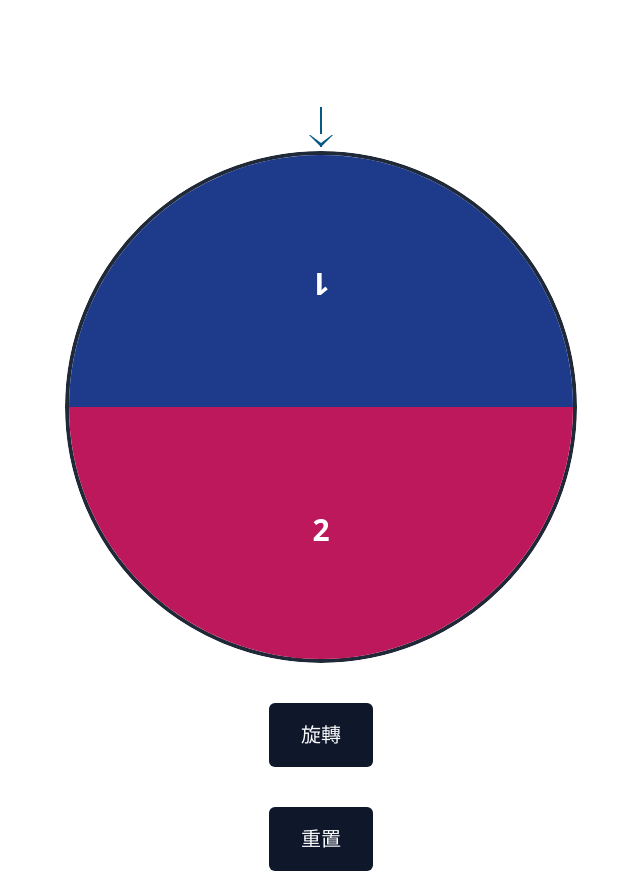
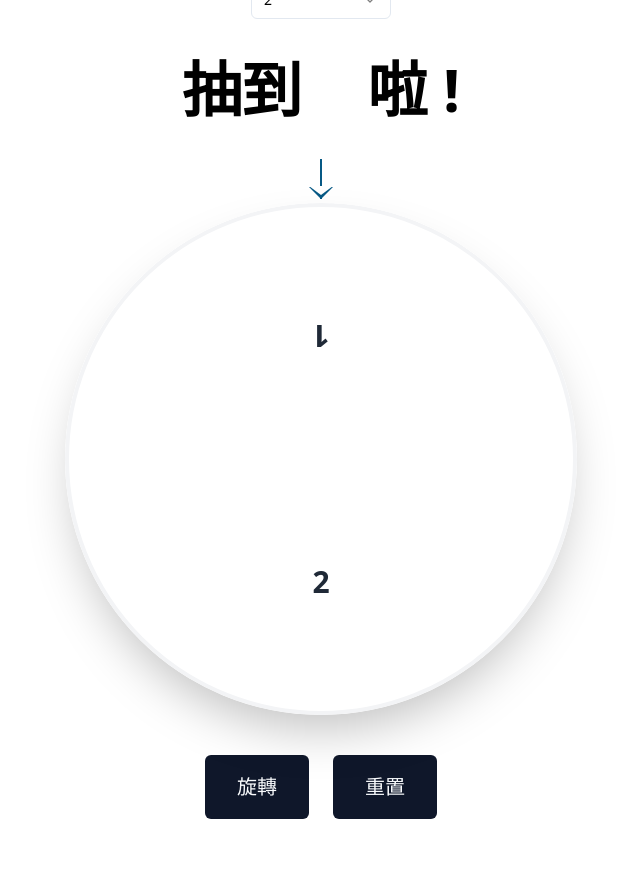
Before and after one commit to NhOuOiB/WhatToEat, a React (Vite) app: page / in a window 1280 px wide. Shown: the whole page, without its empty margins (319-959 px from the left). After the commit the page ends 819 px from the top, so only its background shows below. Built offline with nearby package versions, Linux system fonts and the light colour scheme.

Commit message:
feat: Update Wheel component segment color

```diff
--- a/src/App.tsx
+++ b/src/App.tsx
@@ -22,6 +22,7 @@ const App: FC = () => {
 
   const reset = () => {
     setRotation(0);
+    setSelectedItem(0);
   };
 
   return (
@@ -41,7 +42,9 @@ const App: FC = () => {
           )}
         </SelectContent>
       </Select>
-      <div className={`text-6xl font-bold ${selectedItem === 0 && 'opacity-0'}`}>抽到 {selectedItem} 啦 !</div>
+      <div className={`text-6xl font-bold`}>
+        抽到 <span className={`${selectedItem === 0 && 'opacity-0'}`}>{selectedItem}</span> 啦 !
+      </div>
       <div className="flex flex-col items-center gap-1">
         <div className=" w-6 h-10 relative flex justify-center">
           <div className="w-0 h-full border border-sky-800 absolute"></div>
@@ -50,6 +53,7 @@ const App: FC = () => {
         </div>
         <Wheel rotation={rotation} segments={segments} />
       </div>
+      <div className='flex gap-6'>
         <Button className="p-8 text-xl" onClick={spin}>
           旋轉
         </Button>
@@ -57,6 +61,7 @@ const App: FC = () => {
           重置
         </Button>
       </div>
+    </div>
   );
 };
 
--- a/src/components/Wheel.tsx
+++ b/src/components/Wheel.tsx
@@ -36,53 +36,46 @@ const Wheel: FC<WheelProps> = ({ rotation, segments }) => {
       text: 'top-[100%] text-2xl',
     },
     5: {
-      container: 'top-[10%]',
+      container: 'top-[9.7%]',
       triangle: 'border-t-[12.71875rem] border-x-[9.25rem]',
-      halfCircle: 'top-[-3.9rem] w-[18.5rem] h-[4rem]',
+      halfCircle: 'top-[-3.9697rem] w-[18.5rem] h-[4rem]',
       text: 'top-[125%] text-xl',
     },
     6: {
       container: 'top-[7%]',
       triangle: 'border-t-[13.65rem] border-x-[7.9rem]',
-      halfCircle: 'top-[-3.9rem] w-[15.8rem] h-[4rem]',
+      halfCircle: 'top-[-3.9697rem] w-[15.8rem] h-[4rem]',
       text: 'top-[150%] text-xl',
     },
     7: {
       container: 'top-[5.25%]',
       triangle: 'border-t-[14.2rem] border-x-[6.9rem]',
-      halfCircle: 'top-[-3.9rem] w-[13.8rem] h-[4rem]',
+      halfCircle: 'top-[-3.9697rem] w-[13.8rem] h-[4rem]',
       text: 'top-[175%] text-xl',
     },
     8: {
-      container: 'top-[3.8%]',
-      triangle: 'border-t-[14.5rem] border-x-[6rem]',
-      halfCircle: 'top-[-1.9rem] w-[12rem] h-[2rem]',
+      container: 'top-[4%]',
+      triangle: 'border-t-[14.5rem] border-x-[6.08rem]',
+      halfCircle: 'top-[-1.9697rem] w-[12rem] h-[2rem]',
       text: 'top-[200%] text-xl',
     },
   };
-
-  const colors = [
-    { bg: 'bg-blue-900', border: 'border-t-blue-900' },
-    { bg: 'bg-pink-700', border: 'border-t-pink-700' },
-    { bg: 'bg-green-700', border: 'border-t-green-700' },
-    { bg: 'bg-yellow-500', border: 'border-t-yellow-500' },
-    { bg: 'bg-red-500', border: 'border-t-red-500' },
-    { bg: 'bg-purple-500', border: 'border-t-purple-500' },
-    { bg: 'bg-orange-500', border: 'border-t-orange-500' },
-    { bg: 'bg-teal-500', border: 'border-t-teal-500' },
-  ];
 
   const wheelStyle = wheelStyles[Number(segments)];
   const segmentAngle = 360 / Number(segments);
 
   return (
-    <div className="relative w-[32rem] h-[32rem] rounded-full overflow-hidden">
+    <div className="relative w-[32rem] h-[32rem] rounded-full overflow-hidden shadow-2xl">
       <div
         className="w-full h-full transition ease-out"
         style={{ transform: `rotate(${rotation}deg)`, transitionDuration: '3s' }}
       >
-        <div className="relative w-full h-full rounded-full overflow-hidden border-4 border-gray-800 flex justify-center">
-          {Array.from({ length: Number(segments) }).map((_, index) => (
+        <div className="relative w-full h-full rounded-full overflow-hidden border-4 border-gray-100 flex justify-center">
+          {Array.from({ length: Number(segments) }).map((_, index) => {
+            const shade = (index + 1) * 100;
+            const borderColor = `border-t-gray-${shade}`;
+            const bgColor = `bg-gray-${shade}`;
+            return (
               <div
                 className={`absolute ${wheelStyle?.container}`}
                 style={{
@@ -91,24 +84,19 @@ const Wheel: FC<WheelProps> = ({ rotation, segments }) => {
                 }}
                 key={index}
               >
+                <div className={`border-b-0 border-x-transparent ${wheelStyle?.triangle} ${borderColor}`}></div>
+                <div className={`absolute right-0 rounded-t-full ${wheelStyle?.halfCircle} ${bgColor}`}>
                   <div
-                className={`border-b-0 border-x-transparent ${wheelStyle?.triangle} ${
-                  colors[index % colors.length].border
-                }`}
-              ></div>
-              <div
-                className={`absolute right-0 rounded-t-full ${wheelStyle?.halfCircle} ${
-                  colors[index % colors.length].bg
-                }`}
-              >
-                <div
-                  className={`absolute text-white rotate-180  left-[50%] transform translate-x-[-50%] font-bold ${wheelStyle?.text}`}
+                    className={`absolute rotate-180  left-[50%] transform translate-x-[-50%] font-bold ${
+                      wheelStyle?.text
+                    } ${index > 3 ? 'text-white' : 'text-gray-800'}`}
                   >
                     {index + 1}
                   </div>
                 </div>
               </div>
-          ))}
+            );
+          })}
         </div>
       </div>
     </div>
```
Lines whose indentation alone changed are shown as unchanged.
